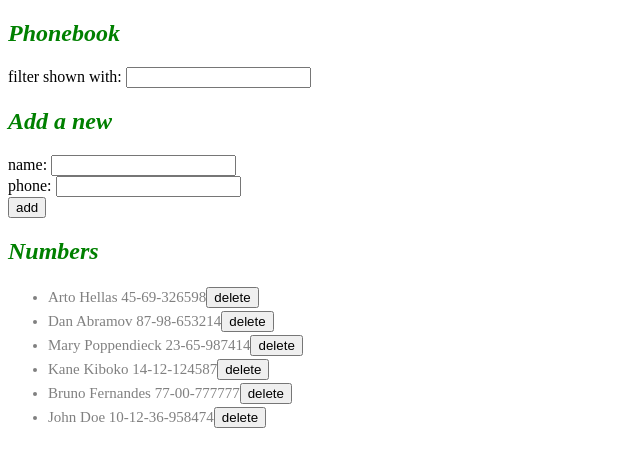
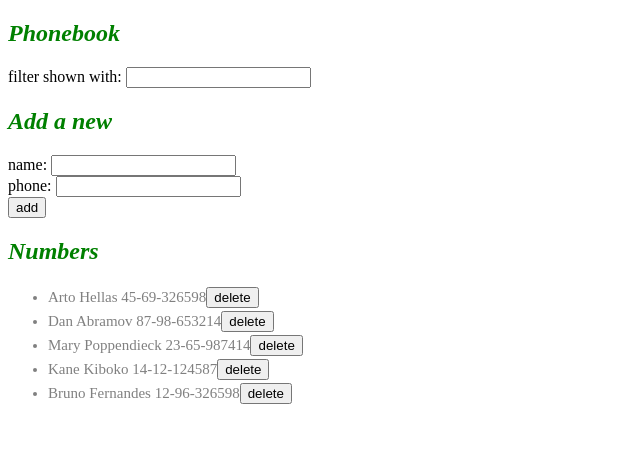
Before and after one commit to Lynnette-jk/react-full, a React (Create React App) app in the folder part2/phonebook/: page / in a window 1280 px wide. Shown: the top 466 px of the page, without its empty margins (0-640 px from the left). Built offline with nearby package versions, Linux system fonts and the light colour scheme; data requests are answered from the project's data file.

Commit message:
exercise 2.17

```diff
--- a/part2/phonebook/db.json
+++ b/part2/phonebook/db.json
@@ -26,15 +26,9 @@
     },
     {
       "name": "Bruno Fernandes",
-      "phone": "77-00-777777",
+      "phone": "12-96-326598",
       "important": true,
       "id": 6
-    },
-    {
-      "name": "John Doe",
-      "phone": "10-12-36-958474",
-      "important": false,
-      "id": 9
     }
   ]
 }
```
Also changed, not shown: part2/phonebook/src/App.js (+5 -4 lines).
